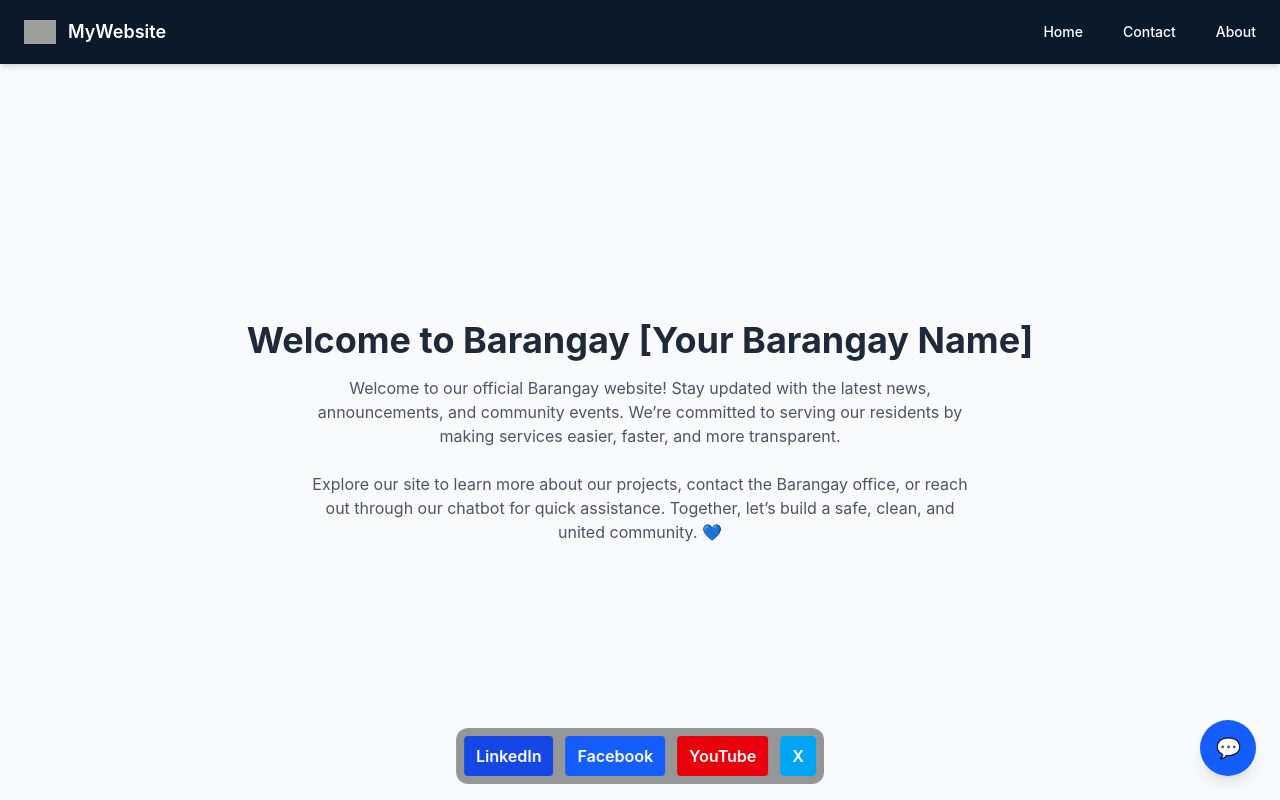
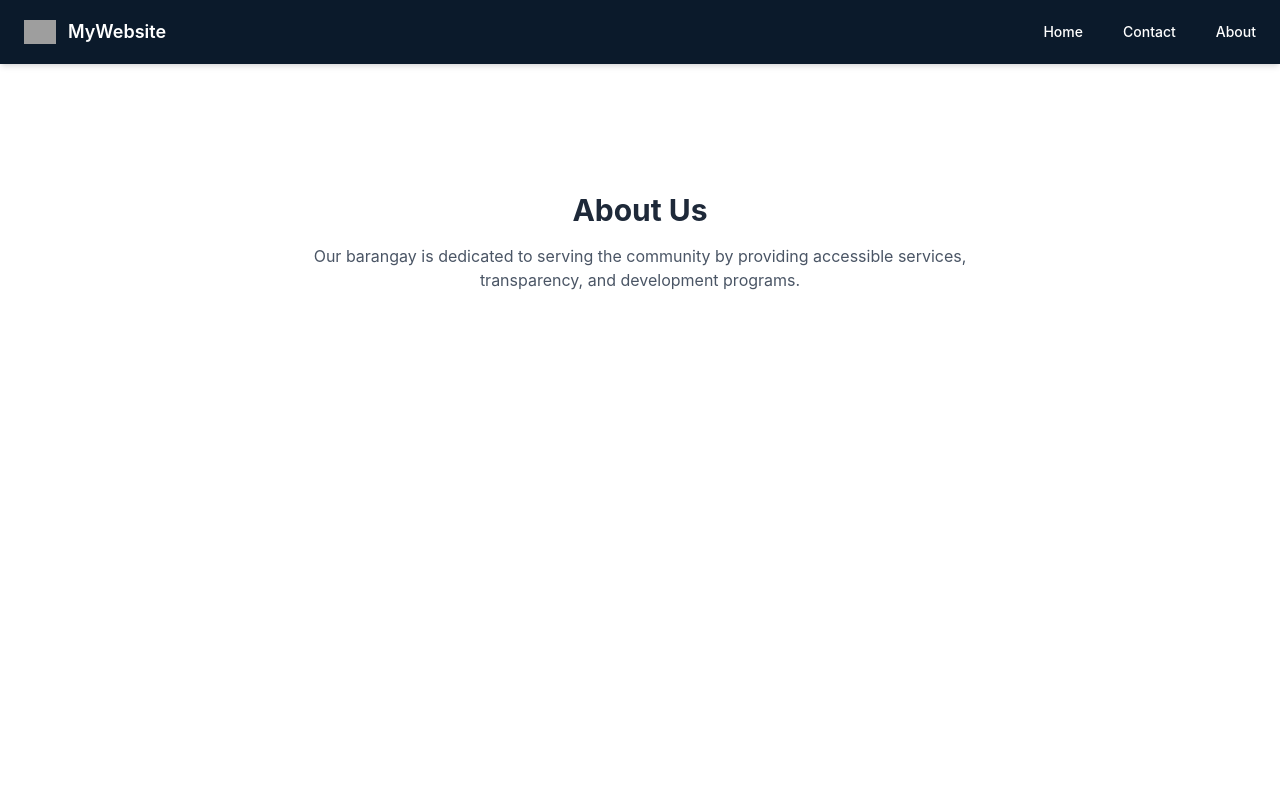
Before and after one commit to reuel-ly/barangay-ai-agent, a React app in the folder frontend/: page /about in a window 1280 px wide. Built offline with nearby package versions, Linux system fonts and the light colour scheme; grey boxes are pictures that could not be loaded; the HTML template or start-up script is replaced by a standard one.

Commit message:
feat: add react router for navbar

```diff
--- a/frontend/package.json
+++ b/frontend/package.json
@@ -13,6 +13,7 @@
     "@tailwindcss/vite": "^4.2.1",
     "react": "^19.2.0",
     "react-dom": "^19.2.0",
+    "react-router-dom": "^7.14.0",
     "tailwindcss": "^4.2.1"
   },
   "devDependencies": {
--- a/frontend/src/App.jsx
+++ b/frontend/src/App.jsx
@@ -1,12 +1,18 @@
-import FooterLinks from "./components/FooterLinks";
-import HomePage from "./components/Homepage";
-
+import { BrowserRouter as Router, Routes, Route } from "react-router-dom";
+import Navbar from "./components/Navbar";
+import Homepage from "./components/Homepage";
+import About from "./components/About";
+import Contact from "./components/Contact";
 
 export default function App() {
   return (
-    <div className="font-sans">
-      <HomePage />
-      <FooterLinks />
-    </div>
+    <Router>
+      <Navbar />
+      <Routes>
+        <Route path="/" element={<Homepage />} />
+        <Route path="/about" element={<About />} />
+        <Route path="/contact" element={<Contact />} />
+      </Routes>
+    </Router>
   );
 }
--- /dev/null
+++ b/frontend/src/components/About.jsx
@@ -0,0 +1,11 @@
+export default function About() {
+  return (
+    <div className="pt-32 px-6 text-center">
+      <h1 className="text-3xl font-bold text-gray-800">About Us</h1>
+      <p className="mt-4 text-gray-600 max-w-2xl mx-auto">
+        Our barangay is dedicated to serving the community by providing
+        accessible services, transparency, and development programs.
+      </p>
+    </div>
+  );
+}
--- /dev/null
+++ b/frontend/src/components/Contact.jsx
@@ -0,0 +1,12 @@
+export default function Contact() {
+  return (
+    <div className="pt-32 px-6 text-center">
+      <h1 className="text-3xl font-bold text-gray-800">Contact Us</h1>
+      <p className="mt-4 text-gray-600">
+        📍 Barangay Office Address <br />
+        📞 0912-345-6789 <br />
+        📧 barangay@email.com
+      </p>
+    </div>
+  );
+}
--- a/frontend/src/components/Homepage.jsx
+++ b/frontend/src/components/Homepage.jsx
@@ -1,13 +1,8 @@
-import Navbar from "./Navbar"
-import ChatbotWidget from "./ChatbotWidget"
+import ChatbotWidget from "./ChatbotWidget";
 
-export default function HomePage() {
+export default function Homepage() {
   return (
     <div className="min-h-screen flex flex-col bg-gray-50">
-      {/* Top Navigation */}
-      <Navbar />
-
-      {/* Main Content */}
       <main className="flex flex-col items-center justify-center text-center flex-grow p-10">
         <h1 className="text-4xl font-bold text-gray-800 mb-4">
           Welcome to Barangay [Your Barangay Name]
@@ -24,8 +19,7 @@ export default function HomePage() {
         </p>
       </main>
 
-      {/* Floating Chatbot */}
       <ChatbotWidget />
     </div>
-  )
+  );
 }
--- a/frontend/src/components/Navbar.jsx
+++ b/frontend/src/components/Navbar.jsx
@@ -1,25 +1,23 @@
+import { Link } from "react-router-dom";
+
 export default function Navbar() {
   return (
     <nav className="w-full bg-[#0b1a2b] text-white shadow-md">
       <div className="max-w-7xl mx-auto px-6 py-4 flex items-center justify-between">
-
-        {/* Logo + Name */}
         <div className="flex items-center gap-3">
           <img
-            src="/logo.png" // replace with your actual logo
+            src="/logo.png"
             alt="logo"
             className="w-8 h-8 object-contain"
           />
           <span className="text-lg font-semibold">MyWebsite</span>
         </div>
 
-        {/* Nav Links */}
         <ul className="flex items-center gap-10 text-sm font-medium">
-          <li className="hover:text-gray-300 cursor-pointer">Home</li>
-          <li className="hover:text-gray-300 cursor-pointer">Contact</li>
-          <li className="hover:text-gray-300 cursor-pointer">About</li>
+          <li><Link to="/" className="hover:text-gray-300">Home</Link></li>
+          <li><Link to="/contact" className="hover:text-gray-300">Contact</Link></li>
+          <li><Link to="/about" className="hover:text-gray-300">About</Link></li>
         </ul>
-
       </div>
     </nav>
   );
--- /dev/null
+++ b/package.json
@@ -0,0 +1,5 @@
+{
+  "dependencies": {
+    "react-router-dom": "^7.14.0"
+  }
+}
```
Also changed, not shown: 2 other files (tests, documents, lock files or other folders).
